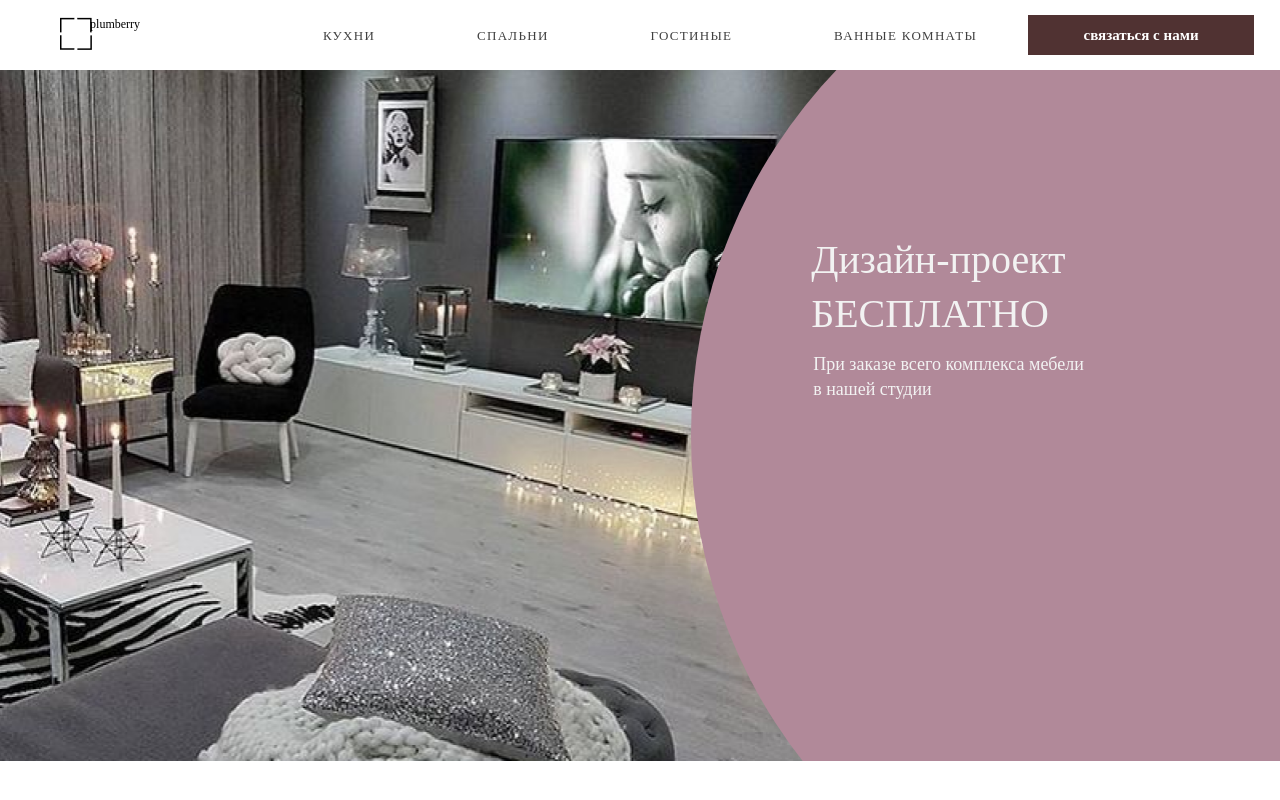
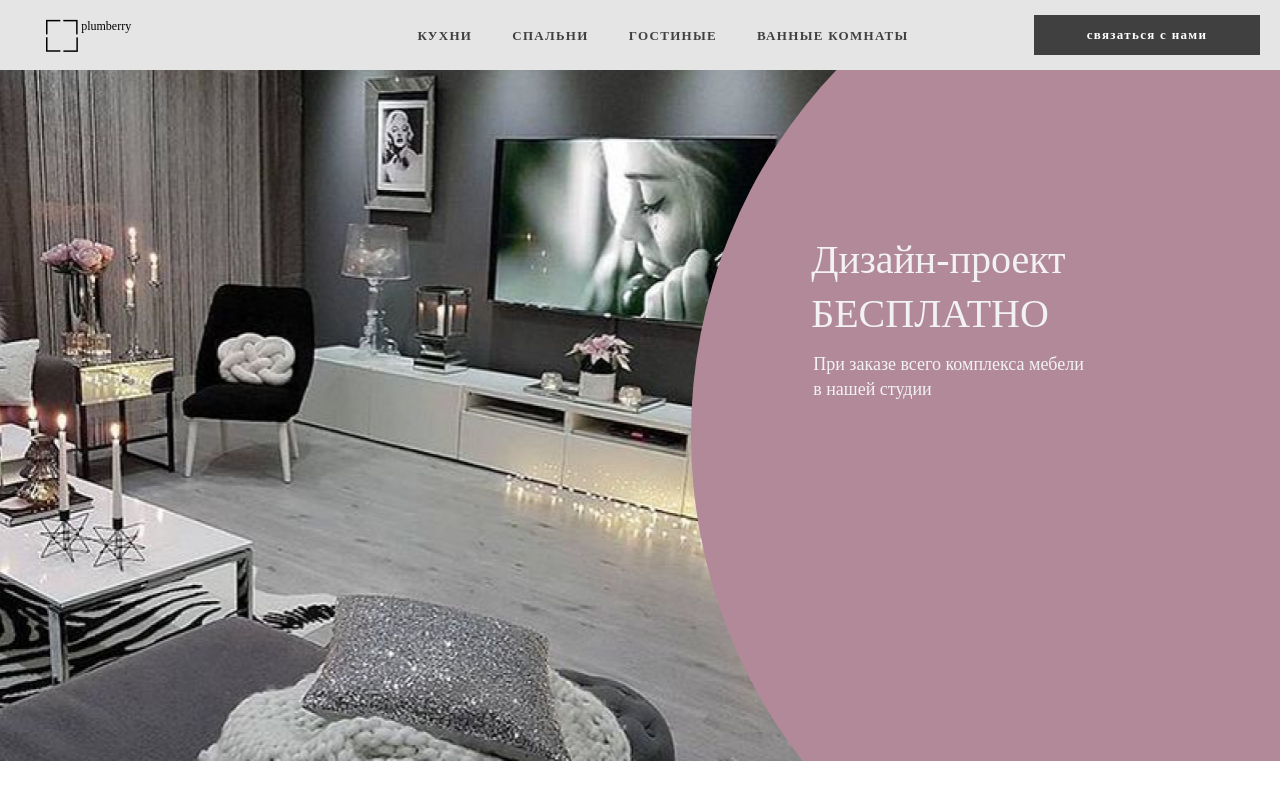
Before and after one commit to AlbedoUniversal/bedroom, a plain HTML site: page index.html in a window 1280 px wide. Shown: the top 800 px of the page. Drawn offline with Linux system fonts and the light colour scheme; a web font is replaced by a local one.

Commit message:
Afterworks

```diff
--- a/css/index.less
+++ b/css/index.less
@@ -28,7 +28,7 @@ body {
         overflow: hidden;
         position: relative;
         .header {
-            background: rgb(255, 255, 255);
+            background: #E5E5E5;
             height: 70px;
             display: flex;
             justify-content: space-between;
@@ -36,28 +36,27 @@ body {
             position: relative;
             z-index: 3;
             .header__logo {
-                margin-left: 20px;
-                width: 20%;
-                .box {
                 display: flex;
-                    .box-s {
-                    }
-                    .box-p {
+                margin-left: 46px;
+                width: 389px;
+                &-name {
+                    padding-left: 3.16px;
                     font-family: @font-family-for-all;
                     line-height: normal;
                     font-size: 12px;
                 }
             }
-            }
-            .header__menu {
-                width: 60%;
-                &__nav {
+            .header-menu {
+                width: 588px;
+                &__list {
                     display: flex;
                     justify-content: space-around;
                     width: 100%;
-                    &-key {
+                }
+                &__item {
                     list-style-type: none;
-                        &__item {
+                }
+                &__link {
                     font-family: @font-family-for-all;
                     text-decoration: none;
                     line-height: 18px;
@@ -65,25 +64,28 @@ body {
                     letter-spacing: 0.1em;
                     text-transform: uppercase;
                     color: #404040;
-                        }
-                    }
+                    font-weight: bold;
                 }
             }
             .header__button {
-                width: 20%;
+                width: 389px;
                 &__connection {
                     .send {
                         font-family: @font-family-for-all;
                         width: 226px;
                         height: 40px;
-                        background: rgb(80, 50, 50);
-                        font-size: 15px;
-                        color: white;
+                        background: #404040;
+                        font-size: 13px;
+                        line-height: 18px;
+                        text-align: center;
+                        color: #FFFFFF;
                         font-weight: bold;
+                        letter-spacing: 0.1em;
                         border: none;
+                        float: right;
+                        margin-right: 20px;
                     }
                 }
-
             }
         }
         .content {
--- a/index.html
+++ b/index.html
@@ -11,19 +11,15 @@
         <div id="main">
             <div class="header">
                 <div class="header__logo">
-                    <div class="header__logo box">
-                        <span class="header__logo box-s">
-                            <img src="images/Vector.png"  alt="">
-                        </span>
-                        <span class="header__logo box-p">plumberry</span>
-                    </div>
+                    <img class="header__logo-photo"src="images/Vector.png"  alt="">
+                    <span class="header__logo-name">plumberry</span>
                 </div>
-                <div class="header__menu">
-                    <ul class="header__menu__nav">
-                        <li class="header__menu__nav-key"><a class="header__menu__nav-key__item" href="">кухни</a></li>
-                        <li class="header__menu__nav-key"><a class="header__menu__nav-key__item" href="">спальни</a></li>
-                        <li class="header__menu__nav-key"><a class="header__menu__nav-key__item" href="">гостиные</a></li>
-                        <li class="header__menu__nav-key"><a class="header__menu__nav-key__item" href="">ванные комнаты</a></li>
+                <div class="header-menu">
+                    <ul class="header-menu__list">
+                        <li class="header-menu__item"><a class="header-menu__link" href="">кухни</a></li>
+                        <li class="header-menu__item"><a class="header-menu__link" href="">спальни</a></li>
+                        <li class="header-menu__item"><a class="header-menu__link" href="">гостиные</a></li>
+                        <li class="header-menu__item"><a class="header-menu__link" href="">ванные комнаты</a></li>
                     </ul>
                 </div>
                 <div class="header__button">
```
Also changed, not shown: css/index.css. Lines whose indentation alone changed are shown as unchanged.
